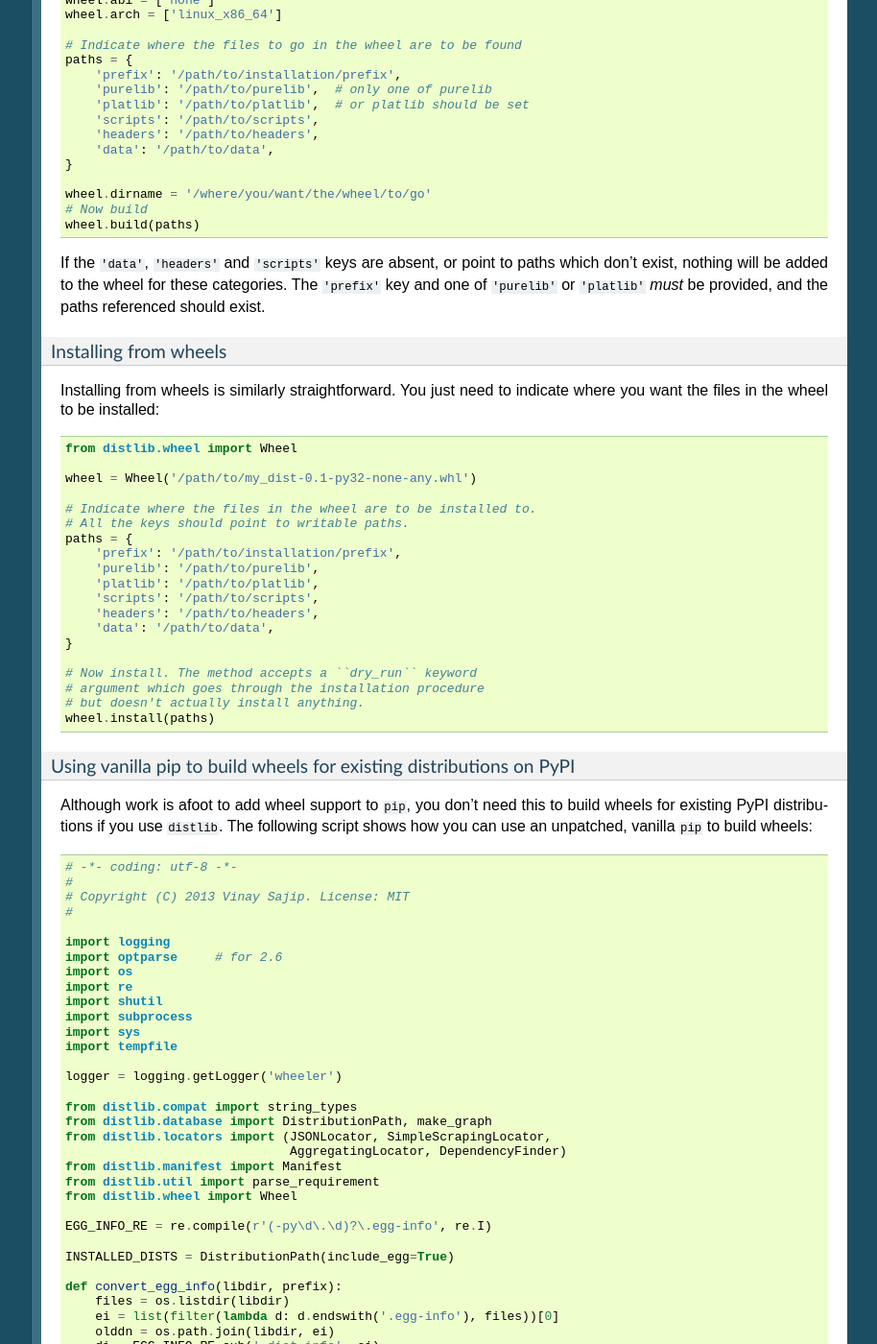
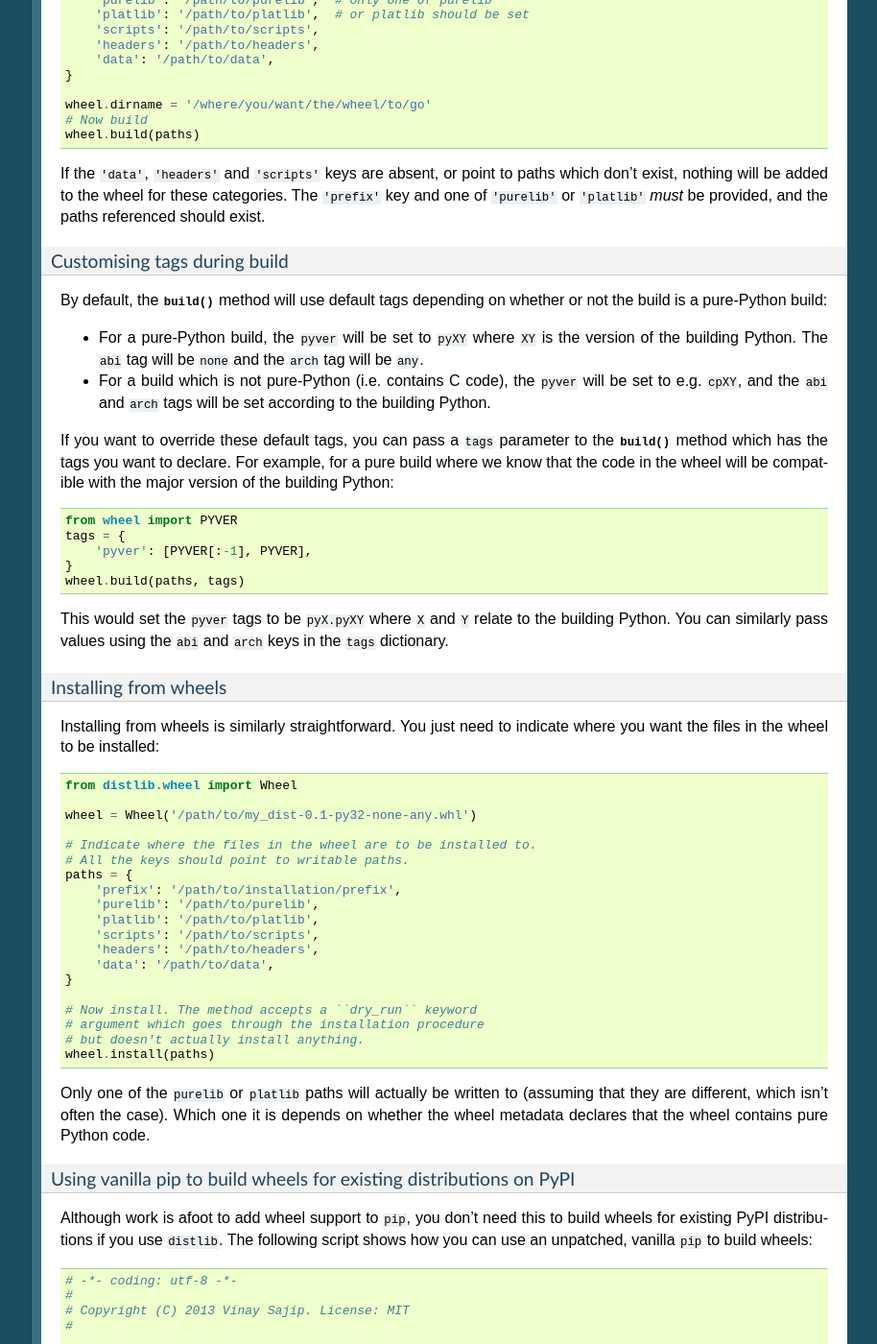
Before and after one commit to dstufft/distlib, a Sphinx documentation site: the page built from docs/tutorial.rst, in a window 1280 px wide and 1400 px high, scrolled down 16627 px. Shown: the whole window at 96% size, without its empty margins (187-1101 px from the left). Built offline with Sphinx 7.4.7, drawn with Linux system fonts in a browser that asks for light colours; formulas are drawn with MathJax 3; comment, search, counter and statistics services are not loaded; some of the changed text lies outside the part shown.

Commit message:
Documentation updates.

```diff
--- a/docs/internals.rst
+++ b/docs/internals.rst
@@ -901,6 +901,79 @@ concept of "final" versions, which is not in the PEP but which was in the
 value (there's no way to determine the "final" status of versions for many of
 the project releases registered on PyPI).
 
+
+The ``wheel`` API
+-----------------
+
+This section describes the design of the ``wheel`` API which failitates
+building and installing from *wheels*, the new binary distribution format for
+Python described in :pep:`427`.
+
+The problem we're trying to solve
+^^^^^^^^^^^^^^^^^^^^^^^^^^^^^^^^^
+
+There are basically two operations which need to be performed on wheels:
+
+* Building a wheel from a source distribution.
+* Installing a distribution which has been packaged as a wheel.
+
+A minimal solution
+^^^^^^^^^^^^^^^^^^
+
+Since we're talking about wheels, it seems likely that a :class:`Wheel` class
+would be part of the design. This allows for extensibility over a purely
+function-based API. The :class:`Wheel` would be expected to have methods that
+support the required operations::
+
+    class Wheel(object):
+        def __init__(self, spec):
+            """
+            Initialise an instance from a specification. This can either be a
+            valid filename for a wheel (for when you want to work with an
+            existing wheel), or just the ``name-version-buildver`` portion of
+            a wheel's filename (for when you're going to build a wheel for a
+            known version and build of a named project).
+            """
+
+        def build(self, paths, tags=None):
+            """
+            Build a wheel. The ``name`, ``version`` and ``buildver`` should
+            already have been set correctly. The ``paths`` should be a
+            dictionary with keys 'prefix', 'scripts', 'headers', 'data' and one
+            of 'purelib' and 'platlib'. These must point to valid paths if
+            they are to be included in the wheel. The optional ``tags``
+            argument should, if specified, be a dictionary with optional keys
+            'pyver', 'abi' and 'arch' indicating lists of tags which
+            indicate environments with which the wheel is compatible.
+            """
+
+        def install(self, paths):
+            """
+            Install from a wheel. The ``paths`` should be a dictionary with
+            keys 'prefix', 'scripts', 'headers', 'data', 'purelib' and
+            'platlib'. These must point to valid paths to which files may
+            be written if they are in the wheel. Only one of the 'purelib'
+            and 'platlib' paths will be used (in the case where they are
+            different), depending on whether the wheel is for a pure-
+            Python distribution.
+            """
+
+In addition to the above, the following attributes can be identified for a
+:class:`Wheel` instance:
+
+* ``name`` -- the name of the distribution
+* ``version`` -- the version of the distribution
+* ``buildver`` -- the build tag for the distribution
+* ``pyver`` -- a list of Python versions with which the wheel is compatible
+* ``abi`` -- a list oa application binary interfaces (ABIs) with which the
+  wheel is compatible
+* ``arch`` -- a list of architectures with which the wheel is compatible
+* ``dirname`` -- The directory in which a wheel file is found/to be
+  created
+* ``filename`` -- The filename of the wheel (computed from the other
+  attributes)
+
+
 Next steps
 ----------
 
--- a/docs/tutorial.rst
+++ b/docs/tutorial.rst
@@ -1044,12 +1044,6 @@ Building wheels is straightforward::
     wheel.name = 'name_of_distribution'
     wheel.version = '0.1'
 
-    # Set the tags you need, if the defaults don't fit your needs.
-    # The filename will be computed automatically.
-    wheel.pyver = ['py32']
-    wheel.abi = ['none']
-    wheel.arch = ['linux_x86_64']
-
     # Indicate where the files to go in the wheel are to be found
     paths = {
         'prefix': '/path/to/installation/prefix',
@@ -1068,6 +1062,36 @@ If the ``'data'``, ``'headers'`` and ``'scripts'`` keys are absent, or point to
 paths which don't exist, nothing will be added to the wheel for these
 categories. The ``'prefix'`` key and one of ``'purelib'`` or ``'platlib'``
 *must* be provided, and the paths referenced should exist.
+
+
+Customising tags during build
+~~~~~~~~~~~~~~~~~~~~~~~~~~~~~
+
+By default, the :meth:`build` method will use default tags depending on whether
+or not the build is a pure-Python build:
+
+* For a pure-Python build, the ``pyver`` will be set to ``pyXY`` where ``XY``
+  is the version of the building Python. The ``abi`` tag will be ``none`` and
+  the ``arch`` tag will be ``any``.
+
+* For a build which is not pure-Python (i.e. contains C code), the ``pyver``
+  will be set to e.g. ``cpXY``, and the ``abi`` and ``arch`` tags will be
+  set according to the building Python.
+
+If you want to override these default tags, you can pass a ``tags`` parameter
+to the :meth:`build` method which has the tags you want to declare. For
+example, for a pure build where we know that the code in the wheel will be
+compatible with the major version of the building Python::
+
+    from wheel import PYVER
+    tags = {
+        'pyver': [PYVER[:-1], PYVER],
+    }
+    wheel.build(paths, tags)
+
+This would set the ``pyver`` tags to be ``pyX.pyXY`` where ``X`` and ``Y``
+relate to the building Python. You can similarly pass values using the ``abi``
+and ``arch`` keys in the ``tags`` dictionary.
 
 
 Installing from wheels
@@ -1095,6 +1119,11 @@ where you want the files in the wheel to be installed::
     # argument which goes through the installation procedure
     # but doesn't actually install anything.
     wheel.install(paths)
+
+Only one of the ``purelib`` or ``platlib`` paths will actually be written to
+(assuming that they are different, which isn't often the case). Which one it is
+depends on whether the wheel metadata declares that the wheel contains pure
+Python code.
 
 
 Using vanilla pip to build wheels for existing distributions on PyPI
@@ -1432,7 +1461,7 @@ the directory tree::
 
     >>> manifest.process_directive('global-include *.txt')
 
-This will add ``subdir/somedata.txt`` and ``subdir/lose/lose.txt' from the
+This will add ``subdir/somedata.txt`` and ``subdir/lose/lose.txt`` from the
 manifest.
 
 
@@ -1444,7 +1473,7 @@ of the directory tree::
 
     >>> manifest.process_directive('global-exclude l*.txt')
 
-This will remove ``subdir/lose/lose.txt' from the manifest.
+This will remove ``subdir/lose/lose.txt`` from the manifest.
 
 
 The ``recursive-include`` directive
@@ -1456,7 +1485,7 @@ under the specified directory::
 
     >>> manifest.process_directive('recursive-include subdir l*.txt')
 
-This will add ``subdir/lose/lose.txt' back to the manifest.
+This will add ``subdir/lose/lose.txt`` back to the manifest.
 
 The ``recursive-exclude`` directive
 ~~~~~~~~~~~~~~~~~~~~~~~~~~~~~~~~~~~
@@ -1466,7 +1495,7 @@ specified directory if they were already added by a previous directive::
 
     >>> manifest.process_directive('recursive-exclude subdir lose*')
 
-This will remove ``subdir/lose/lose.txt' from the manifest again.
+This will remove ``subdir/lose/lose.txt`` from the manifest again.
 
 
 The ``graft`` directive
```
